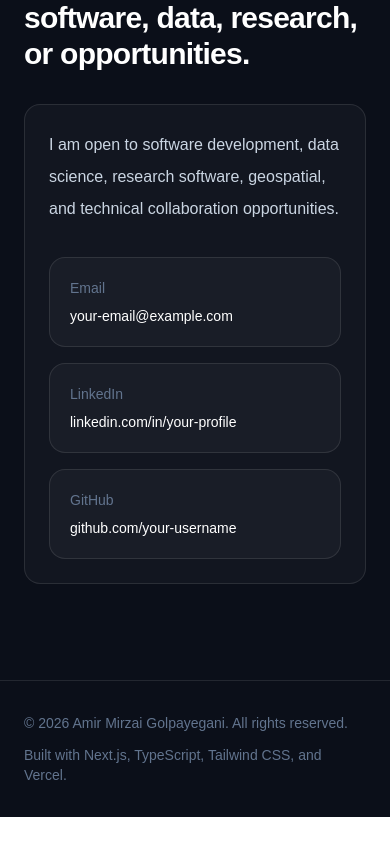
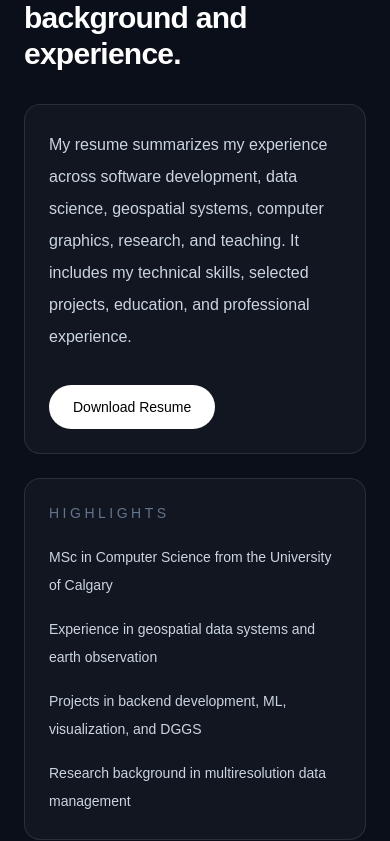
Before and after one commit to amirgolpaa24/amir-portfolio, a Next.js app: page / in a window 390 px wide. Shown: the part 6286-7127 px from the top of the page. Before the commit the page ends 7103 px from the top, so only its background shows below. Built offline with nearby package versions, Linux system fonts and the light colour scheme.

Commit message:
Add resume section

```diff
--- a/src/app/page.tsx
+++ b/src/app/page.tsx
@@ -6,6 +6,7 @@ import Hero from "@/components/sections/Hero";
 import Projects from "@/components/sections/Projects";
 import Research from "@/components/sections/Research";
 import Skills from "@/components/sections/Skills";
+import Resume from "@/components/sections/Resume";
 
 export default function Home() {
   return (
@@ -16,6 +17,7 @@ export default function Home() {
       <Projects />
       <Research />
       <Skills />
+      <Resume />
       <Contact />
       <Footer />
     </main>
--- a/src/components/layout/Navbar.tsx
+++ b/src/components/layout/Navbar.tsx
@@ -2,6 +2,7 @@ const navItems = [
   { label: "Projects", href: "#projects" },
   { label: "Research", href: "#research" },
   { label: "Skills", href: "#skills" },
+  { label: "Resume", href: "#resume" },
   { label: "Contact", href: "#contact" },
 ];
 
--- a/src/components/sections/Contact.tsx
+++ b/src/components/sections/Contact.tsx
@@ -3,18 +3,18 @@ import Section from "@/components/ui/Section";
 const contactLinks = [
   {
     label: "Email",
-    value: "your-email@example.com",
-    href: "mailto:your-email@example.com",
+    value: "amirgolpaa24@gmail.com",
+    href: "mailto:amirgolpaa24@gmail.com",
   },
   {
     label: "LinkedIn",
-    value: "linkedin.com/in/your-profile",
-    href: "https://www.linkedin.com/in/your-profile",
+    value: "linkedin.com/in/amir-golpayegani-218148165",
+    href: "https://www.linkedin.com/in/amir-golpayegani-218148165",
   },
   {
     label: "GitHub",
-    value: "github.com/your-username",
-    href: "https://github.com/your-username",
+    value: "github.com/amirgolpaa24",
+    href: "https://github.com/amirgolpaa24",
   },
 ];
 
--- /dev/null
+++ b/src/components/sections/Resume.tsx
@@ -0,0 +1,44 @@
+import Section from "@/components/ui/Section";
+
+export default function Resume() {
+  return (
+    <Section
+      id="resume"
+      eyebrow="Resume"
+      title="A quick overview of my background and experience."
+    >
+      <div className="grid gap-6 md:grid-cols-[1fr_0.7fr]">
+        <div className="rounded-2xl border border-white/10 bg-white/[0.03] p-6 md:p-8">
+          <p className="text-base leading-8 text-slate-300">
+            My resume summarizes my experience across software development,
+            data science, geospatial systems, computer graphics, research, and
+            teaching. It includes my technical skills, selected projects,
+            education, and professional experience.
+          </p>
+
+          <a
+            href="/resume/Amir_Mirzai_Golpayegani.pdf"
+            target="_blank"
+            rel="noreferrer"
+            className="mt-8 inline-flex rounded-full bg-white px-6 py-3 text-sm font-medium text-black transition hover:bg-slate-200"
+          >
+            Download Resume
+          </a>
+        </div>
+
+        <div className="rounded-2xl border border-white/10 bg-white/[0.03] p-6">
+          <p className="text-sm uppercase tracking-[0.25em] text-slate-500">
+            Highlights
+          </p>
+
+          <ul className="mt-5 space-y-4 text-sm leading-7 text-slate-300">
+            <li>MSc in Computer Science from the University of Calgary</li>
+            <li>Experience in geospatial data systems and earth observation</li>
+            <li>Projects in backend development, ML, visualization, and DGGS</li>
+            <li>Research background in multiresolution data management</li>
+          </ul>
+        </div>
+      </div>
+    </Section>
+  );
+}
```
Also changed, not shown: 1 other file (tests, documents, lock files or other folders).
